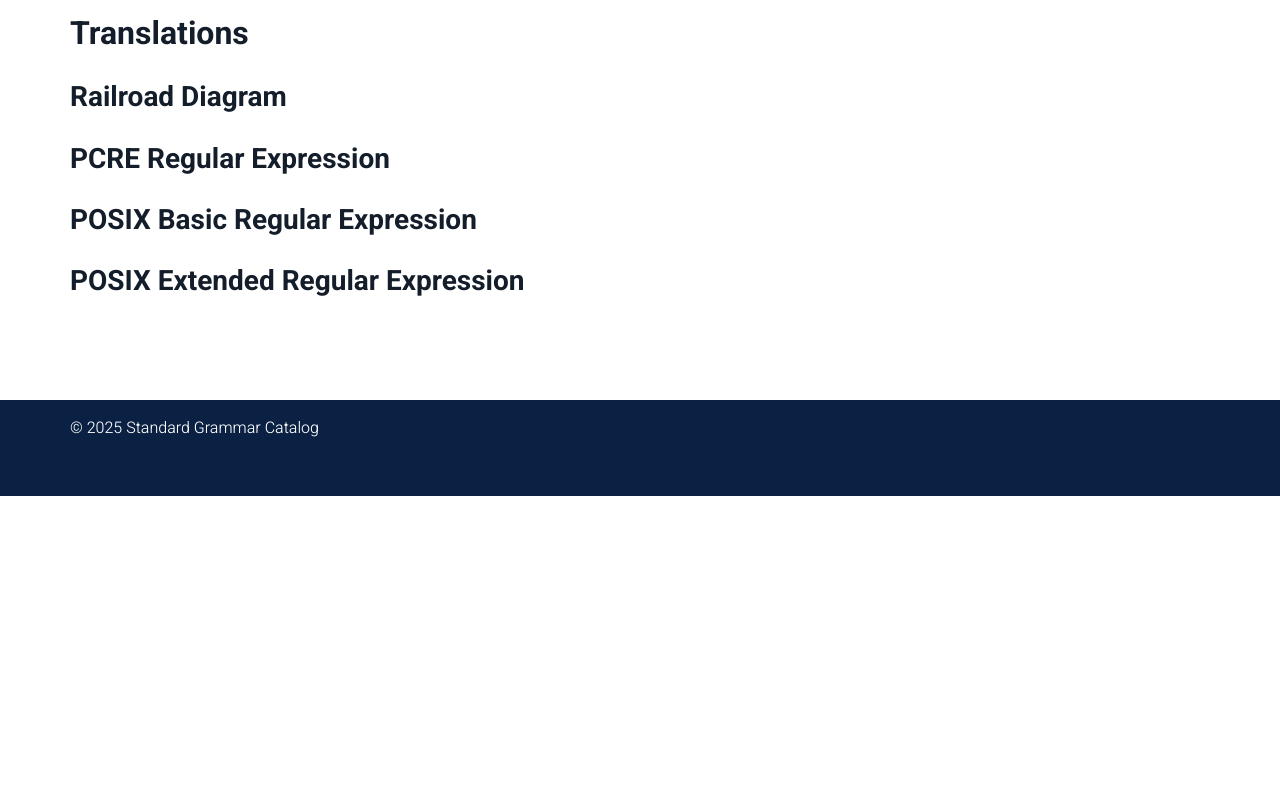
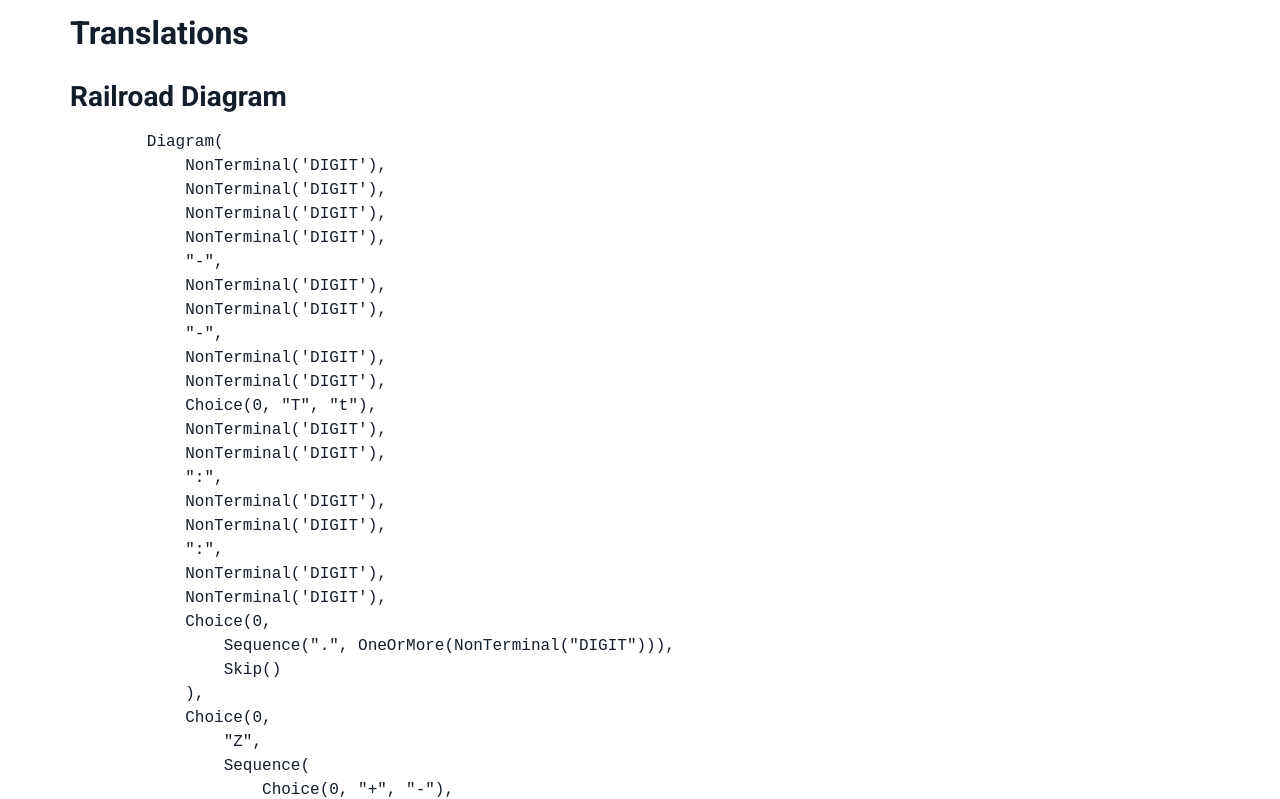
Before and after one commit to awwright/grammarswiki, a website: page htdocs/catalog/RFC_3339.html in a window 1280 px wide. Shown: the part 1609-2408 px from the top of the page. Before the commit the page ends 2105 px from the top, so only its background shows below. Drawn offline with nearby package versions, Linux system fonts and the light colour scheme; files whose address does not match are found by name.

Commit message:
Website: Add railroad code to RFC 3339 page

```diff
--- a/htdocs/catalog/RFC_3339.html
+++ b/htdocs/catalog/RFC_3339.html
@@ -59,7 +59,7 @@
 
     <h2>Usage</h2>
     <p>
-        Encodes a particular moment in time (between years 0AD and 9999AD inclusive) with arbritrary sub-second precision.
+        Encodes a particular moment in time (between years 0AD and 9999AD inclusive) with arbitrary sub-second precision.
     </p>
     <p>
         The date is encoded in Gregorian calendar using year, month, day, hour, minute, second, and fractional second fields, and supports leap years and leap seconds.
@@ -120,7 +120,44 @@ full-time       = partial-time time-offset
     <h2>Translations</h2>
     <section>
         <h3>Railroad Diagram</h3>
-        <pre></pre>
+        <pre>
+        Diagram(
+            NonTerminal('DIGIT'),
+            NonTerminal('DIGIT'),
+            NonTerminal('DIGIT'),
+            NonTerminal('DIGIT'),
+            "-",
+            NonTerminal('DIGIT'),
+            NonTerminal('DIGIT'),
+            "-",
+            NonTerminal('DIGIT'),
+            NonTerminal('DIGIT'),
+            Choice(0, "T", "t"),
+            NonTerminal('DIGIT'),
+            NonTerminal('DIGIT'),
+            ":",
+            NonTerminal('DIGIT'),
+            NonTerminal('DIGIT'),
+            ":",
+            NonTerminal('DIGIT'),
+            NonTerminal('DIGIT'),
+            Choice(0,
+                Sequence(".", OneOrMore(NonTerminal("DIGIT"))),
+                Skip()
+            ),
+            Choice(0,
+                "Z",
+                Sequence(
+                    Choice(0, "+", "-"),
+                    NonTerminal('DIGIT'),
+                    NonTerminal('DIGIT'),
+                    ":",
+                    NonTerminal('DIGIT'),
+                    NonTerminal('DIGIT'),
+                )
+            )
+        )
+        </pre>
     </section>
     <section>
         <h3>PCRE Regular Expression</h3>
```
